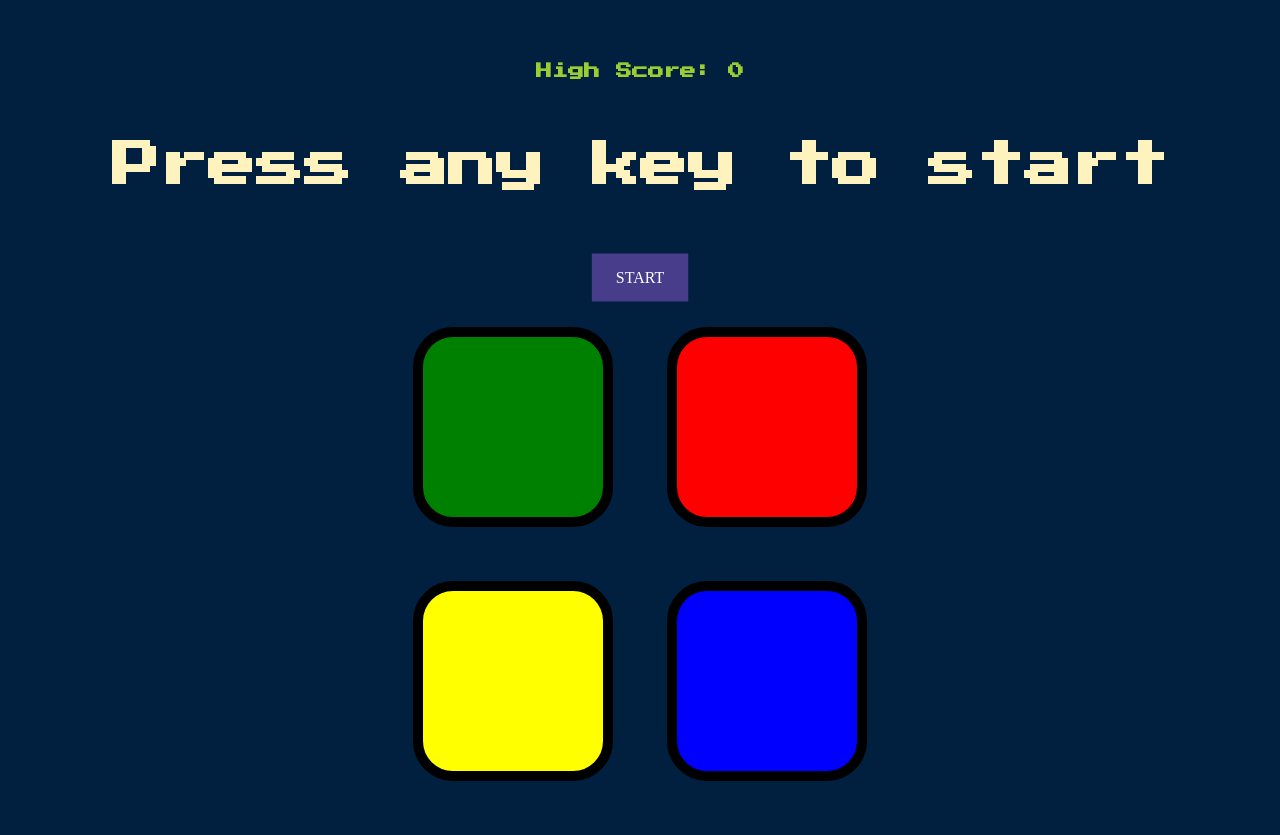
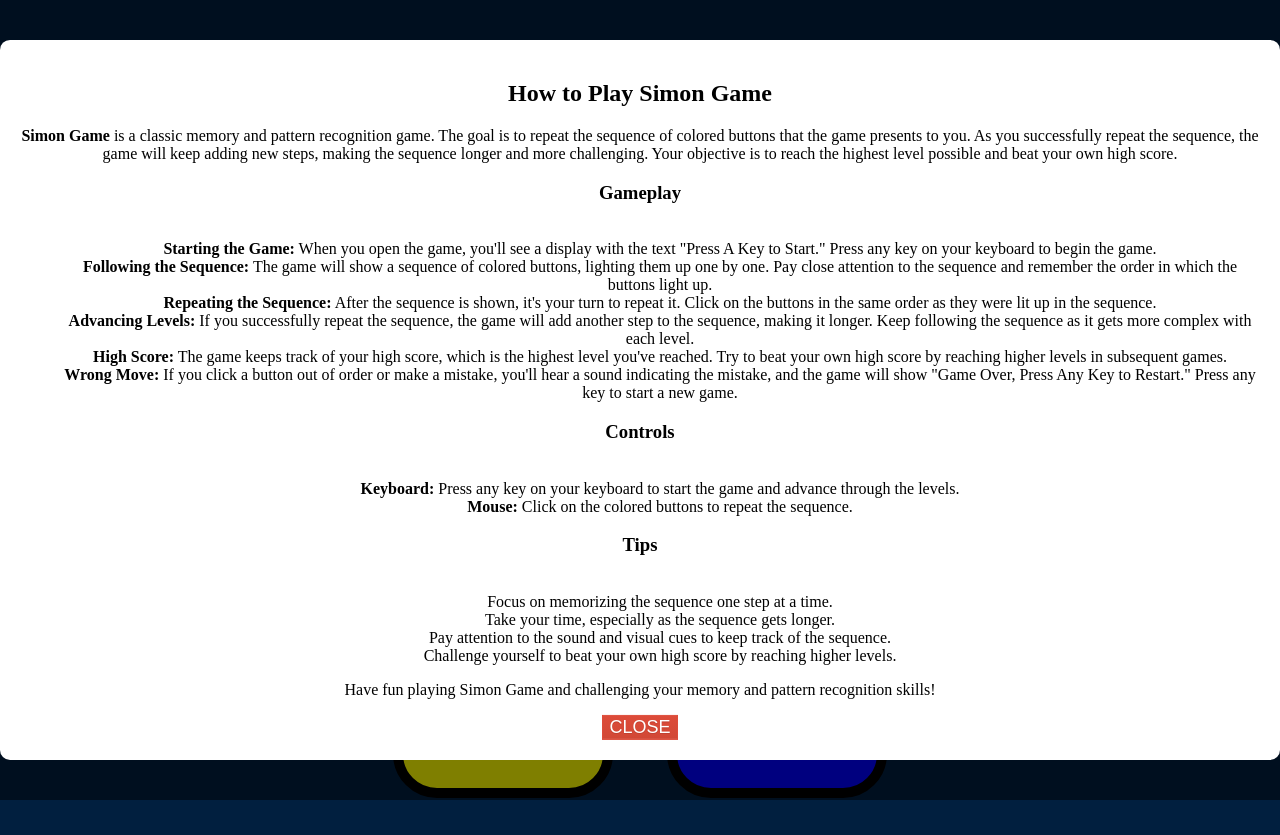
Before and after one commit to DJ0301/Simon-Game, a plain HTML site: page index.html in a window 1280 px wide. Drawn offline with nearby package versions, Linux system fonts and the light colour scheme.

Commit message:
added how to play and updated buttons

```diff
--- a/game.js
+++ b/game.js
@@ -5,6 +5,7 @@ let started = false;
 let level = 0;
 let highScore = 0;
 $(document).ready(function () {
+  $("#how-to-play-modal").show();
   highScore = localStorage.getItem("highScore");
   if (highScore !== null) {
       $("#high-score").text("High Score: " + highScore);
@@ -12,7 +13,10 @@ $(document).ready(function () {
       $("#high-score").text("High Score: 0");
   }
 });
-
+$('.close').on('click',function ()
+{
+  $("#how-to-play-modal").hide();
+})
 const nextSequence = () =>
 {
     userClickedPattern = [];
@@ -29,7 +33,7 @@ $(document).on('keypress',function()
     {
       startGame();
     });
-$('.button').on('click',function()
+$('.start').on('click',function()
 {
   startGame();
 });
--- a/index.html
+++ b/index.html
@@ -3,20 +3,53 @@
 
 <head>
   <meta charset="utf-8">
+  <meta name="viewport" content="width=device-width, initial-scale=1.0, maximum-scale=1.0, user-scalable=no">
   <title>Simon Game</title>
   <link rel="stylesheet" href="styles.css">
   <link href="https://fonts.googleapis.com/css?family=Press+Start+2P" rel="stylesheet">
 </head>
 
 <body>
+  <div id="how-to-play-modal" class="modal">
+    <div class="modal-content">
+      <h2>How to Play Simon Game</h2>
+
+      <p><strong>Simon Game</strong> is a classic memory and pattern recognition game. The goal is to repeat the sequence of colored buttons that the game presents to you. As you successfully repeat the sequence, the game will keep adding new steps, making the sequence longer and more challenging. Your objective is to reach the highest level possible and beat your own high score.</p>
+
+      <h3>Gameplay</h3>
+      <ol>
+        <br><strong>Starting the Game:</strong> When you open the game, you'll see a display with the text "Press A Key to Start." Press any key on your keyboard to begin the game.</li>
+        <br><strong>Following the Sequence:</strong> The game will show a sequence of colored buttons, lighting them up one by one. Pay close attention to the sequence and remember the order in which the buttons light up.</li>
+        <br><strong>Repeating the Sequence:</strong> After the sequence is shown, it's your turn to repeat it. Click on the buttons in the same order as they were lit up in the sequence.</li>
+        <br><strong>Advancing Levels:</strong> If you successfully repeat the sequence, the game will add another step to the sequence, making it longer. Keep following the sequence as it gets more complex with each level.</li>
+        <br><strong>High Score:</strong> The game keeps track of your high score, which is the highest level you've reached. Try to beat your own high score by reaching higher levels in subsequent games.</li>
+        <br><strong>Wrong Move:</strong> If you click a button out of order or make a mistake, you'll hear a sound indicating the mistake, and the game will show "Game Over, Press Any Key to Restart." Press any key to start a new game.</li>
+      </ol>
+
+      <h3>Controls</h3>
+      <ul>
+        <br><strong>Keyboard:</strong> Press any key on your keyboard to start the game and advance through the levels.</li>
+        <br><strong>Mouse:</strong> Click on the colored buttons to repeat the sequence.</li>
+      </ul>
+
+      <h3>Tips</h3>
+      <ul>
+        <br>Focus on memorizing the sequence one step at a time.</li>
+        <br>Take your time, especially as the sequence gets longer.</li>
+        <br>Pay attention to the sound and visual cues to keep track of the sequence.</li>
+        <br>Challenge yourself to beat your own high score by reaching higher levels.</li>
+      </ul>
+
+      <p>Have fun playing Simon Game and challenging your memory and pattern recognition skills!</p>
+
+      <button class="close red">CLOSE</button>
+    </div>
+  </div>
+
+
   <h3 id ="high-score"></h3>
   <h1 id="level-title">Press any key to start</h1>
-  <button class="button">
-    <span>START</span>
-    <svg viewBox="-5 -5 110 110" preserveAspectRatio="none" aria-hidden="true">
-      <path d="M0,0 C0,0 100,0 100,0 C100,0 100,100 100,100 C100,100 0,100 0,100 C0,100 0,0 0,0"/>
-    </svg>
-  </button>
+  <button class="start bluebtn">START</button>
   <div class="container">
     <div class="row">
 
--- a/styles.css
+++ b/styles.css
@@ -1,3 +1,23 @@
+.modal {
+  display: none;
+  position: fixed;
+  top: 0;
+  left: 0;
+  width: 100%;
+  height: 100%;
+  background-color: rgba(0, 0, 0, 0.5);
+}
+
+.modal-content {
+  background-color: white;
+  border-radius: 10px;
+  padding: 20px;
+  position: relative;
+  top: 50%;
+  left: 50%;
+  transform: translate(-50%, -50%);
+}
+
 body {
   text-align: center;
   background-color: #011F3F;
@@ -81,69 +101,48 @@ a {
   text-transform: uppercase;
 }
 
-
-.button {
-  appearance: none;
-  background: transparent;
-  border: 0;
-  color: #fff;
-  cursor: pointer;
-  font: inherit;
-  font-weight: 500;
-  line-height: 1;
-  padding: 1em 1.5em;
-  position: relative;
-  transition: filter var(--motion-duration);
+button.bluebtn {
+  margin: auto;
+  color: white;
+  background: #4C8FFB;
+  border: 1px #3079ED solid;
+  box-shadow: inset 0 1px 0 #80B0FB;
+  font-size: large;
+  width: fit-content;
+  height: fit-content;
 }
 
-.button:hover {
-  filter: brightness(1.1);
+button.bluebtn:hover {
+  border: 1px #2F5BB7 solid;
+  box-shadow: 0 1px 1px #EAEAEA, inset 0 1px 0 #5A94F1;
+  background: #3F83F1;
 }
 
-.button:active {
-  filter: brightness(0.9);
+button.bluebtn:active {
+  box-shadow: inset 0 2px 5px #2370FE;
 }
 
-.button > span {
-  display: block;
-  position: relative;
-  transition: transform var(--motion-duration) var(--motion-ease);
-  z-index: 1;
+button.red {
+  margin: auto;
+  background: -webkit-linear-gradient(top, #DD4B39, #D14836);
+  background: -moz-linear-gradient(top, #DD4B39, #D14836);
+  background: -ms-linear-gradient(top, #DD4B39, #D14836);
+  border: 1px solid #DD4B39;
+  color: white;
+  text-shadow: 0 1px 0 #C04131;
+  font-size: large;
 }
 
-.button:hover > span {
-  transform: scale(1.05);
+button.red:hover {
+   background: -webkit-linear-gradient(top, #DD4B39, #C53727);
+   background: -moz-linear-gradient(top, #DD4B39, #C53727);
+   background: -ms-linear-gradient(top, #DD4B39, #C53727);
+   border: 1px solid #AF301F;
 }
 
-.button:active > span {
-  transform: scale(0.95);
+button.red:active {
+   box-shadow: inset 0 1px 1px rgba(0,0,0,0.2);
+  background: -webkit-linear-gradient(top, #D74736, #AD2719);
+  background: -moz-linear-gradient(top, #D74736, #AD2719);
+  background: -ms-linear-gradient(top, #D74736, #AD2719);
 }
-
-.button > svg {
-  fill: darkslateblue;
-  position: absolute;
-  top: -5%;
-  left: -5%;
-  width: 110%;
-  height: 110%;
-}
-
-.button > svg > path {
-  transition: var(--motion-duration) var(--motion-ease);
-}
-
-.button:hover > svg > path {
-  d: path("M0,0 C0,-5 100,-5 100,0 C105,0 105,100 100,100 C100,105 0,105 0,100 C-5,100 -5,0 0,0");
-}
-
-.button:active > svg > path {
-  d: path("M0,0 C30,10 70,10 100,0 C95,30 95,70 100,100 C70,90 30,90 0,100 C5,70 5,30 0,0");
-}
-:root {
-  --motion-ease: cubic-bezier(0.68, -0.6, 0.32, 1.6);
-  --motion-duration: 0.3s;
-}
-
-* {
-  box-sizing: border-box;
-}
```
